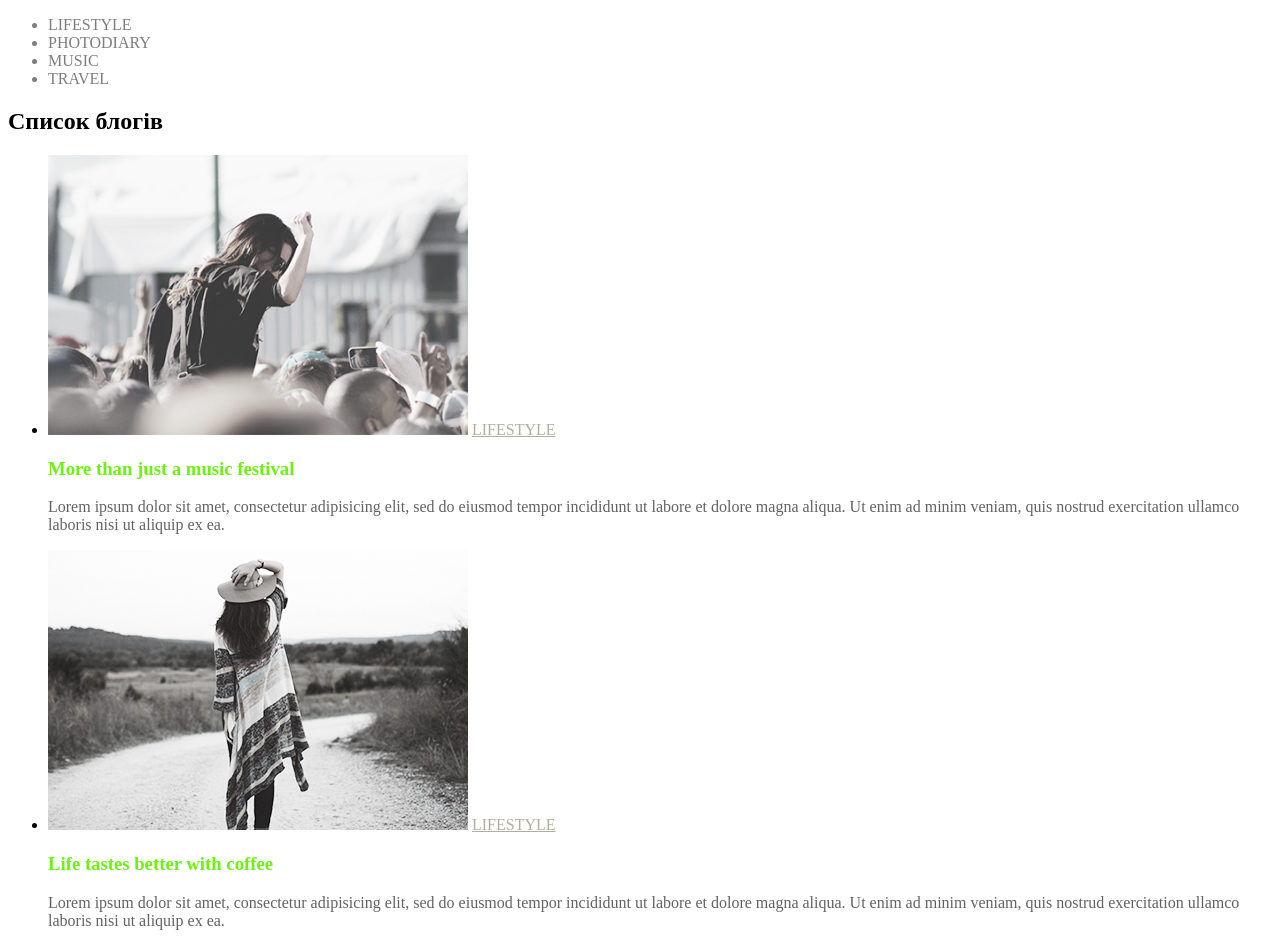
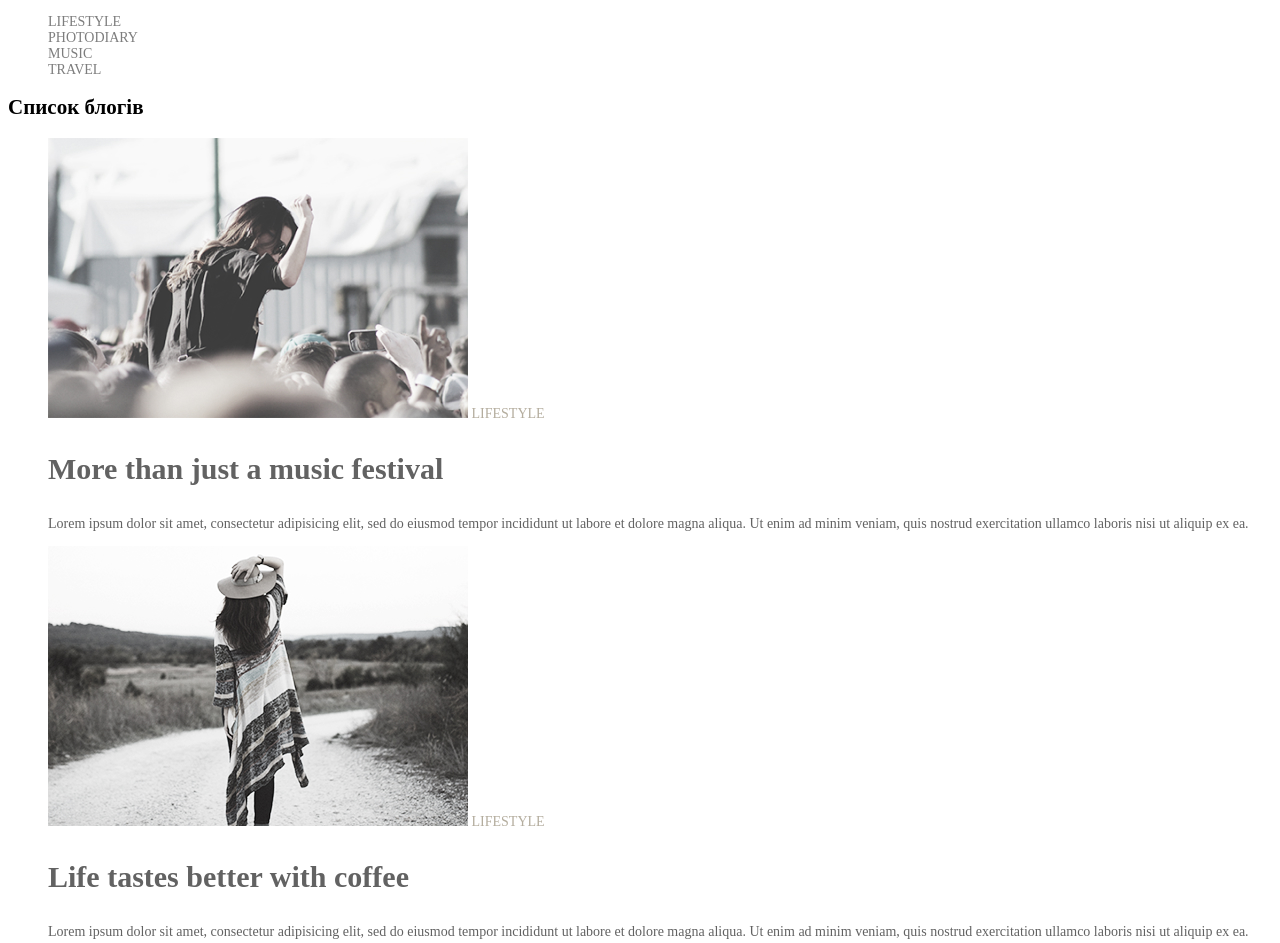
Before and after one commit to Oksana07/lessons-4_FE-17, a plain HTML site: page indx.html in a window 1280 px wide. Shown: the top 943 px of the page. Drawn offline with Linux system fonts and the light colour scheme.

Commit message:
rot&dody специфічність

```diff
--- a/css/styles.css
+++ b/css/styles.css
@@ -1,46 +1,74 @@
-:root{
-    --accent-color:#f34211;
-    --menu-color:#7D7D7D;
-    --link-color:#B4AD9E;
-    --title-color:#6bf210;
-    --text-color:#626262;
-    --cursor:pointer;
+:root {
+  --accent-color: #03A9F4;
+  --menu-color: #7d7d7d;
+  --link-color: #b4ad9e;
+  --title-color: #626262;
+  --text-color: #626262;
+  --cursor: pointer;
   --bg-button: rgb(175, 77, 175);
-    --button-color:wheat;
+  --button-color: wheat;
 }
 
-.menu{
+body {
+  font-family: "Playfair Display";
+  font-style: normal;
+  line-height: normal;
+  font-weight: 400;
+  font-size: 14px;
+}
+
+li {
+  list-style: none;
+}
+
+a {
+  text-decoration: none;
+}
+
+/* header */
+
+.header-menu-item {
   color: var(--menu-color);
 }
 
-.menu:hover,
-.menu:focus{
+.header-menu-item:hover,
+.header-menu-item:focus {
   color: var(--accent-color);
   cursor: var(--cursor);
-
 }
 
-.link{
+/* Секція блогів */
+.blogs-link {
   color: var(--link-color);
+  font-family: "Ubuntu";
+  font-weight: 300;
 }
 
-.link:hover,
-.link:focus{
+.blogs-link:hover,
+.blogs-link:focus {
   color: var(--accent-color);
 }
 
-.title{
-
+.blogs-title {
   color: var(--title-color);
+  font-size: 30px;
 }
 
-.text{
-
+.blogs-text {
   color: var(--text-color);
 }
 
-.button{
+.blogs-button {
   background-color: var(--bg-button);
   color: var(--button-color);
   cursor: var(--cursor);
 }
+
+/*  Специфічність*/
+/* #id-title {
+    color: blue;
+}
+
+section .title {
+    color: red;
+} */
--- a/indx.html
+++ b/indx.html
@@ -6,79 +6,95 @@
     <meta name="viewport" content="width=device-width, initial-scale=1.0">
     <title>Document</title>
     <link rel="stylesheet" href="./css/styles.css">
+    <!-- <style>
+        h3 {
+            color: black;
+        }
+    </style> -->
 </head>
 
 <body>
-    <header>
-        <nav>
-            <ul>
-                <li class="menu">LIFESTYLE</li>
-                <li class="menu">PHOTODIARY</li>
-                <li class="menu">MUSIC</li>
-                <li class="menu">TRAVEL</li>
+    <!--header  -->
+    <header class="header">
+        <nav class="header-nav">
+            <ul class="header-list-munu">
+                <li class="header-menu-item">LIFESTYLE</li>
+                <li class="header-menu-item">PHOTODIARY</li>
+                <li class="header-menu-item">MUSIC</li>
+                <li class="header-menu-item">TRAVEL</li>
             </ul>
         </nav>
     </header>
+
+    <!--Секція блогів  -->
     <main>
-        <section>
+
+        <section class="blogs">
             <h2>Список блогів</h2>
-            <ul>
-                <li><img src="./images/img-1.jpg" alt="" width="420">
-                    <a class="link" href="#">LIFESTYLE</a>
-                    <h3 class="title">More than just a music festival</h3>
-                    <p class="text">Lorem ipsum dolor sit amet, consectetur adipisicing elit, sed do eiusmod tempor
+            <ul class="blogs-list">
+                <li class="blogs-item"><img src="./images/img-1.jpg" alt="" width="420">
+                    <a class="blogs-link" href="#">LIFESTYLE</a>
+                    <!-- <h3 class="blogs-title" id="id-title" style="color: black;">More than just a music festival</h3> -->
+                    <h3 class="blogs-title">More than just a music festival</h3>
+                    <p class="blogs-text">Lorem ipsum dolor sit amet, consectetur adipisicing elit, sed do eiusmod
+                        tempor
                         incididunt ut
                         labore et dolore magna
                         aliqua. Ut enim ad minim veniam, quis nostrud exercitation ullamco laboris nisi ut aliquip ex
                         ea.</p>
                 </li>
-                <li><img src="./images/img-2.jpg" alt="" width="420">
-                    <a class="link" href="">LIFESTYLE</a>
-                    <h3 class="title">Life tastes better with coffee</h3>
-                    <p class="text">Lorem ipsum dolor sit amet, consectetur adipisicing elit, sed do eiusmod tempor
+                <li class="blogs-item"><img src="./images/img-2.jpg" alt="" width="420">
+                    <a class="blogs-link" href="">LIFESTYLE</a>
+                    <h3 class="blogs-title">Life tastes better with coffee</h3>
+                    <p class="blogs-text">Lorem ipsum dolor sit amet, consectetur adipisicing elit, sed do eiusmod
+                        tempor
                         incididunt ut
                         labore et dolore magna
                         aliqua. Ut enim ad minim veniam, quis nostrud exercitation ullamco laboris nisi ut aliquip ex
                         ea.</p>
                 </li>
-                <li><img src="./images/img-3.jpg" alt="" width="420">
-                    <a class="link" href="">PHOTODAIRY</a>
-                    <h3 class="title">American dream</h3>
-                    <p class="text">Lorem ipsum dolor sit amet, consectetur adipisicing elit, sed do eiusmod tempor
+                <li class="blogs-item"><img src="./images/img-3.jpg" alt="" width="420">
+                    <a class="blogs-link" href="">PHOTODAIRY</a>
+                    <h3 class="blogs-title">American dream</h3>
+                    <p class="blogs-text">Lorem ipsum dolor sit amet, consectetur adipisicing elit, sed do eiusmod
+                        tempor
                         incididunt ut
                         labore et dolore magna
                         aliqua. Ut enim ad minim veniam, quis nostrud exercitation ullamco laboris nisi ut aliquip ex
                         ea.</p>
                 </li>
-                <li><img src="./images/img-4.jpg" alt="" width="420">
-                    <a class="link" href="">PHOTODAIRY</a>
-                    <h3 class="title">A day exploring the Alps</h3>
-                    <p class="text">Lorem ipsum dolor sit amet, consectetur adipisicing elit, sed do eiusmod tempor
+                <li class="blogs-item"><img src="./images/img-4.jpg" alt="" width="420">
+                    <a class="blogs-link" href="">PHOTODAIRY</a>
+                    <h3 class="blogs-title">A day exploring the Alps</h3>
+                    <p class="blogs-text">Lorem ipsum dolor sit amet, consectetur adipisicing elit, sed do eiusmod
+                        tempor
                         incididunt ut
                         labore et dolore magna
                         aliqua. Ut enim ad minim veniam, quis nostrud exercitation ullamco laboris nisi ut aliquip ex
                         ea.</p>
                 </li>
-                <li><img src="./images/img-5.jpg" alt="" width="420">
-                    <a class="link" href="">LIFESTYLE</a>
-                    <h3 class="title">Top 10 song for running</h3>
-                    <p class="text">Lorem ipsum dolor sit amet, consectetur adipisicing elit, sed do eiusmod tempor
+                <li class="blogs-item"><img src="./images/img-5.jpg" alt="" width="420">
+                    <a class="blogs-link" href="">LIFESTYLE</a>
+                    <h3 class="blogs-title">Top 10 song for running</h3>
+                    <p class="blogs-text">Lorem ipsum dolor sit amet, consectetur adipisicing elit, sed do eiusmod
+                        tempor
                         incididunt ut
                         labore et dolore magna
                         aliqua. Ut enim ad minim veniam, quis nostrud exercitation ullamco laboris nisi ut aliquip ex
                         ea.</p>
                 </li>
-                <li><img src="./images/img-6.jpg" alt="" width="420">
-                    <a class="link" href="">LIFESTYLE</a>
-                    <h3 class="title">Cold winter days</h3>
-                    <p class="text">Lorem ipsum dolor sit amet, consectetur adipisicing elit, sed do eiusmod tempor
+                <li class="blogs-item"> <img src="./images/img-6.jpg" alt="" width="420">
+                    <a class="blogs-link" href="">LIFESTYLE</a>
+                    <h3 class="blogs-title">Cold winter days</h3>
+                    <p class="blogs-text">Lorem ipsum dolor sit amet, consectetur adipisicing elit, sed do eiusmod
+                        tempor
                         incididunt ut
                         labore et dolore magna
                         aliqua. Ut enim ad minim veniam, quis nostrud exercitation ullamco laboris nisi ut aliquip ex
                         ea.</p>
                 </li>
             </ul>
-            <button type="button" class="button">Load more</button>
+            <button type="button" class="blogs-button">Load more</button>
         </section>
     </main>
 
```
Lines whose indentation alone changed are shown as unchanged.
